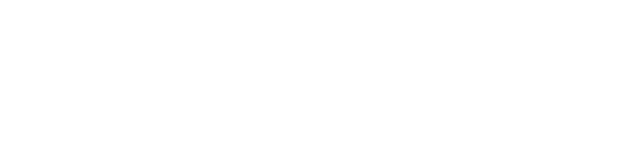
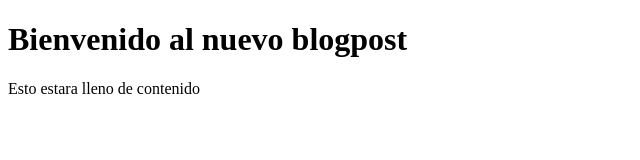
Before and after one commit to nicolasrodcam/hyperblog, a plain HTML site: page index.html in a window 1280 px wide. Shown: the whole page, without its empty margins (0-640 px from the left). Drawn offline with Linux system fonts and the light colour scheme.

Commit message:
Agregando mi sitio blogpost

```diff
--- /dev/null
+++ b/css/estilo.css
@@ -0,0 +1,3 @@
+body {
+    text-align: center;
+}
--- a/index.html
+++ b/index.html
@@ -7,6 +7,7 @@
     <title>BlogPost</title>
 </head>
 <body>
-
+    <h1>Bienvenido al nuevo blogpost</h1>
+    <p>Esto estara lleno de contenido</p>
 </body>
 </html>
```
Also changed, not shown: estilo.css (deleted).
